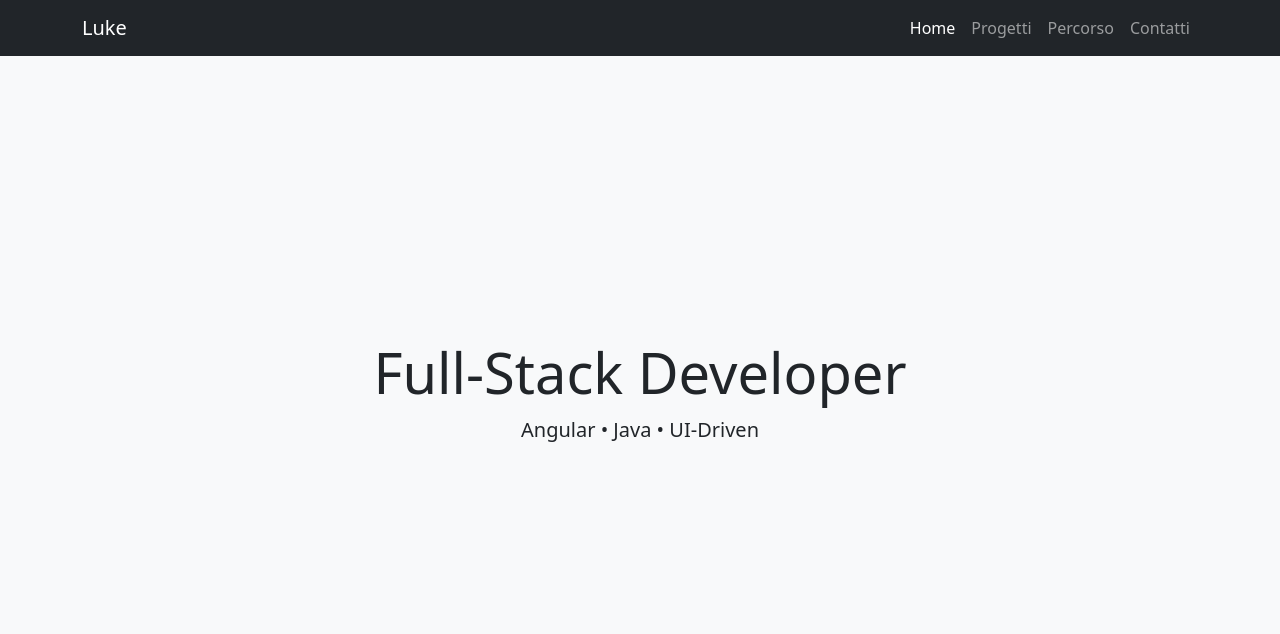
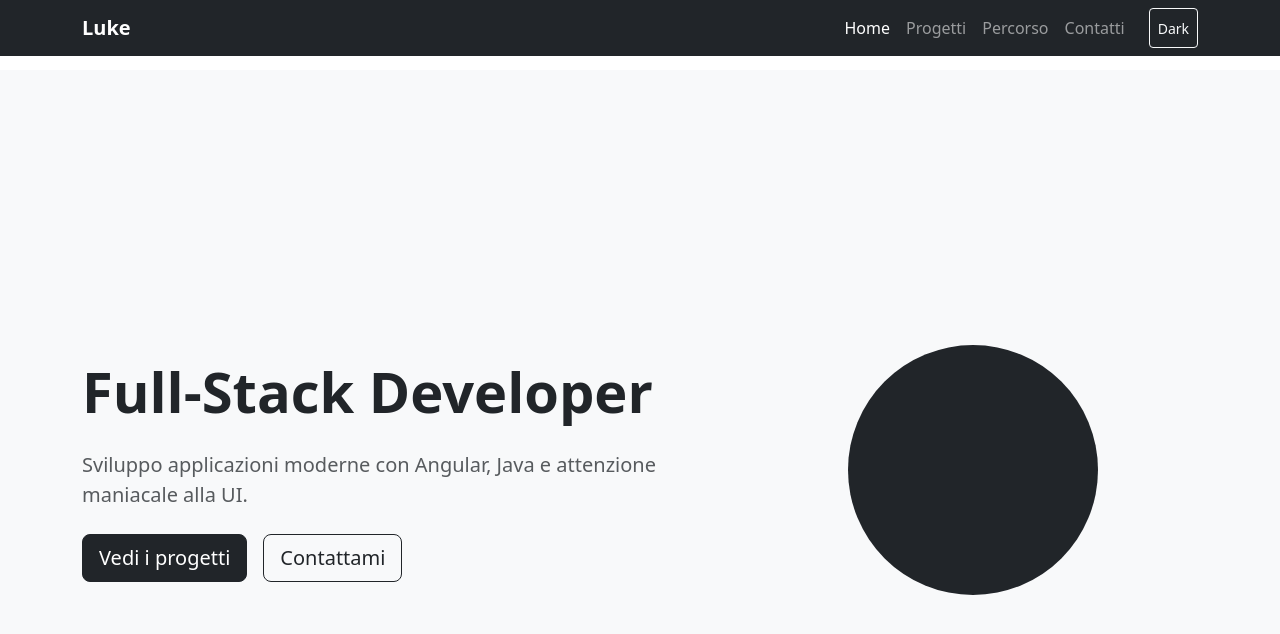
Before and after one commit to albertario-luca/CV-Angular, an Angular app in the folder cv-angular/: page / in a window 1280 px wide. Shown: the top 634 px of the page. Built offline with nearby package versions, Linux system fonts and the light colour scheme.

Commit message:
Aggiunta elementi FormsModule e Ottimizzazione Dark mode in progress

```diff
--- a/cv-angular/src/app/app.html
+++ b/cv-angular/src/app/app.html
@@ -1,2 +1,5 @@
-<app-navbar></app-navbar>
-<router-outlet></router-outlet>
+<app-navbar [dark]="isDark" (toggle)="toggleDark()"></app-navbar>
+
+<div [class.dark-mode]="isDark">
+    <router-outlet></router-outlet>
+</div>
--- a/cv-angular/src/app/app.ts
+++ b/cv-angular/src/app/app.ts
@@ -8,4 +8,10 @@ import { Navbar } from './layout/navbar/navbar';
   imports: [RouterOutlet, Navbar],
   templateUrl: './app.html'
 })
-export class AppComponent {}
+export class AppComponent {
+  isDark = false;
+
+  toggleDark() {
+    this.isDark = !this.isDark;
+  }
+}
--- a/cv-angular/src/app/layout/navbar/navbar.html
+++ b/cv-angular/src/app/layout/navbar/navbar.html
@@ -1,8 +1,17 @@
 <nav class="navbar navbar-expand-lg navbar-dark bg-dark fixed-top">
     <div class="container">
-        <a class="navbar-brand" routerLink="/">Luke</a>
 
-        <ul class="navbar-nav ms-auto">
+        <!-- Brand -->
+        <a class="navbar-brand fw-bold" routerLink="/">Luke</a>
+
+        <!-- Mobile toggle -->
+        <button class="navbar-toggler" type="button" data-bs-toggle="collapse" data-bs-target="#mainNavbar">
+            <span class="navbar-toggler-icon"></span>
+        </button>
+
+        <!-- Links -->
+        <div class="collapse navbar-collapse" id="mainNavbar">
+            <ul class="navbar-nav ms-auto mb-2 mb-lg-0">
                 <li class="nav-item">
                     <a routerLink="/" routerLinkActive="active" class="nav-link">Home</a>
                 </li>
@@ -15,6 +24,13 @@
                 <li class="nav-item">
                     <a routerLink="/contact" routerLinkActive="active" class="nav-link">Contatti</a>
                 </li>
+
+                <button class="btn btn-sm ms-3" [class.btn-light]="dark" [class.btn-outline-light]="!dark"
+                    (click)="toggle.emit()">
+                    {{ dark ? 'Light' : 'Dark' }}
+                </button>
             </ul>
         </div>
+
+    </div>
 </nav>
--- a/cv-angular/src/app/pages/contact/contact.html
+++ b/cv-angular/src/app/pages/contact/contact.html
@@ -1 +1,27 @@
-<p>contact works!</p>
+<div class="container py-5" style="max-width: 600px;">
+
+    <h2 class="fw-bold mb-4">Contattami</h2>
+
+    <form (ngSubmit)="submit()" #contactForm="ngForm">
+
+        <div class="mb-3">
+            <label class="form-label">Nome</label>
+            <input type="text" class="form-control" name="name" [(ngModel)]="form.name" required />
+        </div>
+
+        <div class="mb-3">
+            <label class="form-label">Email</label>
+            <input type="email" class="form-control" name="email" [(ngModel)]="form.email" required />
+        </div>
+
+        <div class="mb-3">
+            <label class="form-label">Messaggio</label>
+            <textarea class="form-control" rows="4" name="message" [(ngModel)]="form.message" required></textarea>
+        </div>
+
+        <button class="btn btn-dark w-100" [disabled]="contactForm.invalid">
+            Invia
+        </button>
+
+    </form>
+</div>
--- a/cv-angular/src/app/pages/contact/contact.ts
+++ b/cv-angular/src/app/pages/contact/contact.ts
@@ -1,11 +1,22 @@
 import { Component } from '@angular/core';
+import { FormsModule } from '@angular/forms';
 
 @Component({
   selector: 'app-contact',
-  imports: [],
-  templateUrl: './contact.html',
-  styleUrl: './contact.css',
+  standalone: true,
+  imports: [FormsModule],
+  templateUrl: './contact.html'
 })
 export class Contact {
 
+  form = {
+    name: '',
+    email: '',
+    message: ''
+  };
+
+  submit() {
+    console.log(this.form);
+    alert('Messaggio pronto (qui puoi collegare mailto o servizio esterno)');
+  }
 }
--- a/cv-angular/src/app/pages/home/home.html
+++ b/cv-angular/src/app/pages/home/home.html
@@ -1,6 +1,32 @@
 <section class="vh-100 d-flex align-items-center bg-light">
-    <div class="container text-center">
-        <h1 class="display-4">Full-Stack Developer</h1>
-        <p class="lead">Angular • Java • UI-Driven</p>
+    <div class="container">
+        <div class="row align-items-center">
+
+            <div class="col-md-7">
+                <h1 class="display-4 fw-bold">
+                    Full-Stack Developer
+                </h1>
+
+                <p class="lead text-muted my-4">
+                    Sviluppo applicazioni moderne con Angular, Java e attenzione maniacale alla UI.
+                </p>
+
+                <div class="d-flex gap-3">
+                    <a routerLink="/projects" class="btn btn-dark btn-lg">
+                        Vedi i progetti
+                    </a>
+
+                    <a routerLink="/contact" class="btn btn-outline-dark btn-lg">
+                        Contattami
+                    </a>
+                </div>
+            </div>
+
+            <div class="col-md-5 text-center d-none d-md-block">
+                <!-- spazio per avatar / immagine -->
+                <div class="bg-dark rounded-circle mx-auto" style="width: 250px; height: 250px;"></div>
+            </div>
+
+        </div>
     </div>
 </section>
--- a/cv-angular/src/app/pages/projects/projects.html
+++ b/cv-angular/src/app/pages/projects/projects.html
@@ -1,13 +1,36 @@
 <div class="container py-5">
+
+    <h2 class="fw-bold mb-4">Progetti</h2>
+
     <div class="row g-4">
+
         <div class="col-md-4" *ngFor="let project of projects">
-            <div class="card h-100 shadow">
-                <div class="card-body">
-                    <h5>{{ project.title }}</h5>
-                    <p>{{ project.desc }}</p>
-                    <a [href]="project.link" class="btn btn-outline-dark">Live</a>
+
+            <div class="card h-100 shadow-sm">
+
+                <div class="card-body d-flex flex-column">
+
+                    <h5 class="card-title">{{ project.title }}</h5>
+
+                    <p class="card-text text-muted">
+                        {{ project.description }}
+                    </p>
+
+                    <div class="mb-3">
+                        <span *ngFor="let t of project.tech" class="badge bg-secondary me-1">
+                            {{ t }}
+                        </span>
+                    </div>
+
+                    <a *ngIf="project.link" [href]="project.link" target="_blank" class="btn btn-outline-dark mt-auto">
+                        Vedi progetto
+                    </a>
+
                 </div>
+
             </div>
+
         </div>
+
     </div>
 </div>
--- a/cv-angular/src/app/pages/projects/projects.ts
+++ b/cv-angular/src/app/pages/projects/projects.ts
@@ -1,18 +1,33 @@
 import { Component } from '@angular/core';
 import { CommonModule } from '@angular/common';
 
+type Project = {
+  title: string;
+  description: string;
+  tech: string[];
+  link?: string;
+};
+
 @Component({
+  selector: 'app-projects',
   standalone: true,
-  selector: 'app-projects',
-  templateUrl: './projects.html',
-  imports: [CommonModule]
+  imports: [CommonModule],
+  templateUrl: './projects.html'
 })
 export class Projects {
-  projects = [
+
+  projects: Project[] = [
     {
       title: 'CV Angular',
-      desc: 'Curriculum online responsive',
+      description: 'Curriculum online responsive e navigabile',
+      tech: ['Angular', 'Bootstrap'],
       link: '#'
+    },
+    {
+      title: 'App Android',
+      description: 'Applicazione Android sviluppata in Java',
+      tech: ['Java', 'Android Studio']
     }
   ];
+
 }
--- a/cv-angular/src/styles.css
+++ b/cv-angular/src/styles.css
@@ -1 +1,17 @@
-/* You can add global styles to this file, and also import other style files */
+body {
+  padding-top: 70px;
+}
+
+.dark-mode {
+  background-color: #121212;
+  color: #eaeaea;
+}
+
+.dark-mode .card {
+  background-color: #1e1e1e;
+  color: #eaeaea;
+}
+
+.dark-mode .navbar {
+  background-color: #000 !important;
+}
```
Also changed, not shown: cv-angular/src/app/layout/navbar/navbar.ts (+5 -2 lines), cv-angular/src/app/pages/home/home.ts (+3 -6 lines). Lines whose indentation alone changed are shown as unchanged.
